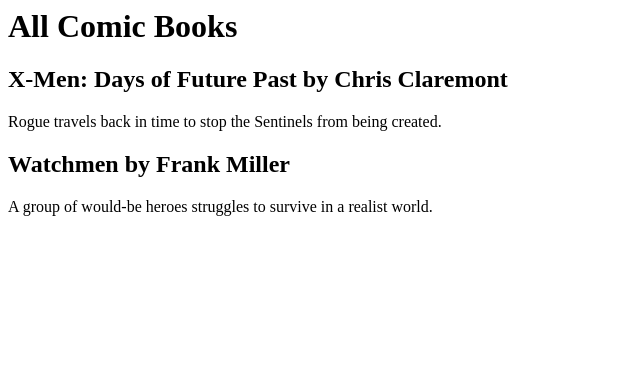
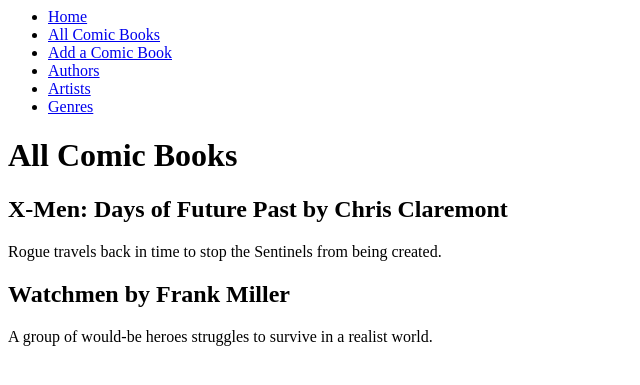
Before and after one commit to vinvasir/cbook-v2, a Django app: page /books/ in a window 1280 px wide. Shown: the top 385 px of the page, without its empty margins (0-640 px from the left). Run offline with Django 3.2, Linux system fonts and the light colour scheme; data comes from the database, SQL or seed files in the repository.

Commit message:
added a navbar with template inheritance

```diff
--- /dev/null
+++ b/books/templates/books/base.html
@@ -0,0 +1,12 @@
+<ul class="top-nav">
+    <li><a href="/">Home</a></li>
+    <li><a href="/books">All Comic Books</a></li>
+    <li><a href="/books/new">Add a Comic Book</a></li>
+    <li><a href="/authors">Authors</a></li>
+    <li><a href="/artists">Artists</a></li>
+    <li><a href="/genres">Genres</a></li>
+</ul>
+
+{% block content %}
+
+{% endblock content %}
--- a/books/templates/books/index.html
+++ b/books/templates/books/index.html
@@ -1,7 +1,10 @@
-<h1>All Comic Books</h1>
+{% extends 'books/base.html' %}
+{% block content %}
+		<h1>All Comic Books</h1>
 
-{% for book in books %}
+		{% for book in books %}
 
-		<h2>{{ book.title }} by {{ book.author }}</h2>
-		<p>{{ book.description }}</p>
-{% endfor %}
+				<h2>{{ book.title }} by {{ book.author }}</h2>
+				<p>{{ book.description }}</p>
+		{% endfor %}
+{% endblock content %}
```
